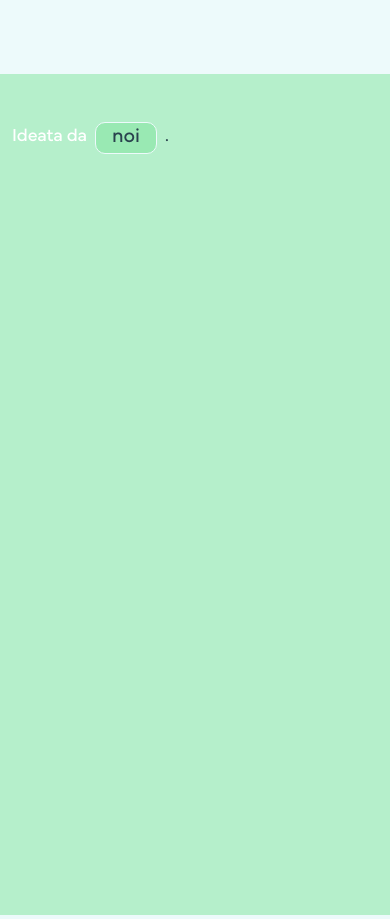
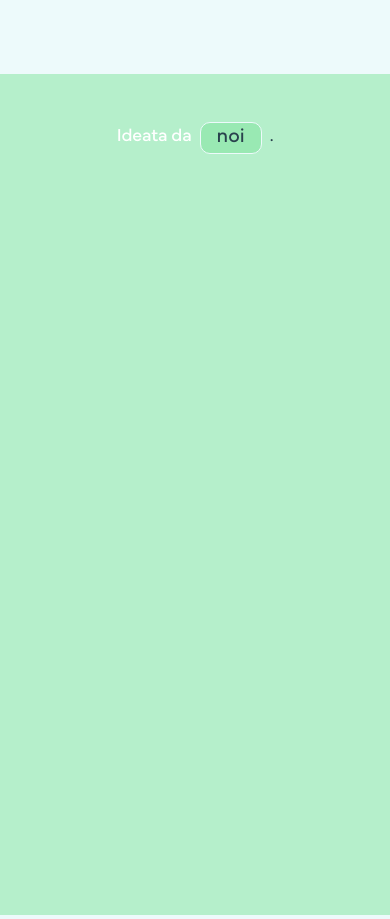
Before and after one commit to neharadialcode/daicar-group-animation, a React (Create React App) app: page / in a window 390 px wide. Shown: the part 8760-9679 px from the top of the page. Built offline with nearby package versions, Linux system fonts and the light colour scheme.

Commit message:
aboutUs heading centered mobile-screen

```diff
--- a/src/components/AboutUs.jsx
+++ b/src/components/AboutUs.jsx
@@ -513,7 +513,7 @@ const About = () => {
           </div>
           <div className="container h-100 pb-5 pb-lg-0">
             <div className="text-center pt-5">
-              <p className="font_5xl text-white pt-sm-5 custom_letter_spacing d-flex align-items-center">
+              <p className="font_5xl text-white pt-sm-5 custom_letter_spacing d-flex align-items-center justify-content-center">
                 Ideata da
                 <a href="#timeline">
                   <button className="custom_tab_button_012 cursor-pointer bg_light_green mx-2 hero_heading_btn">
```
